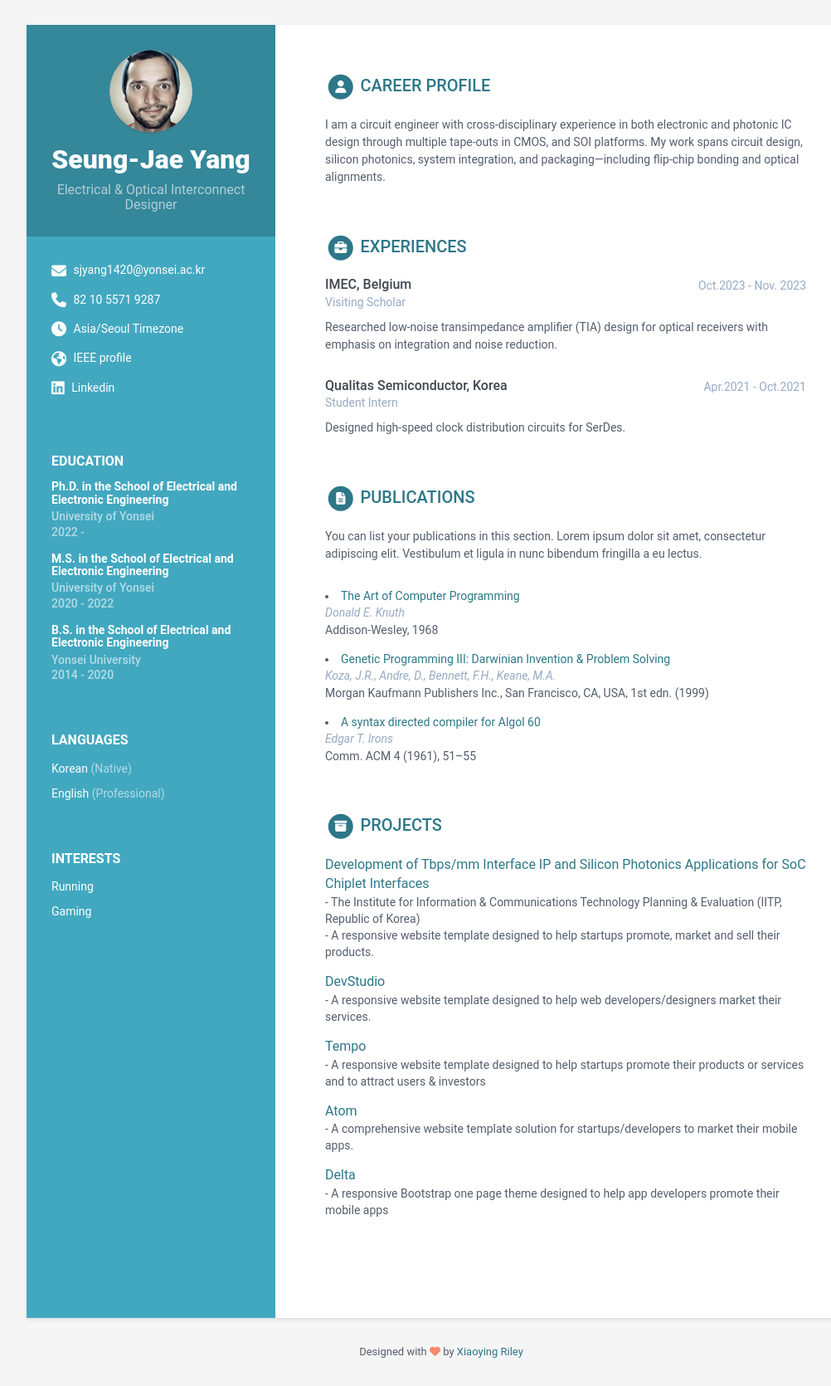
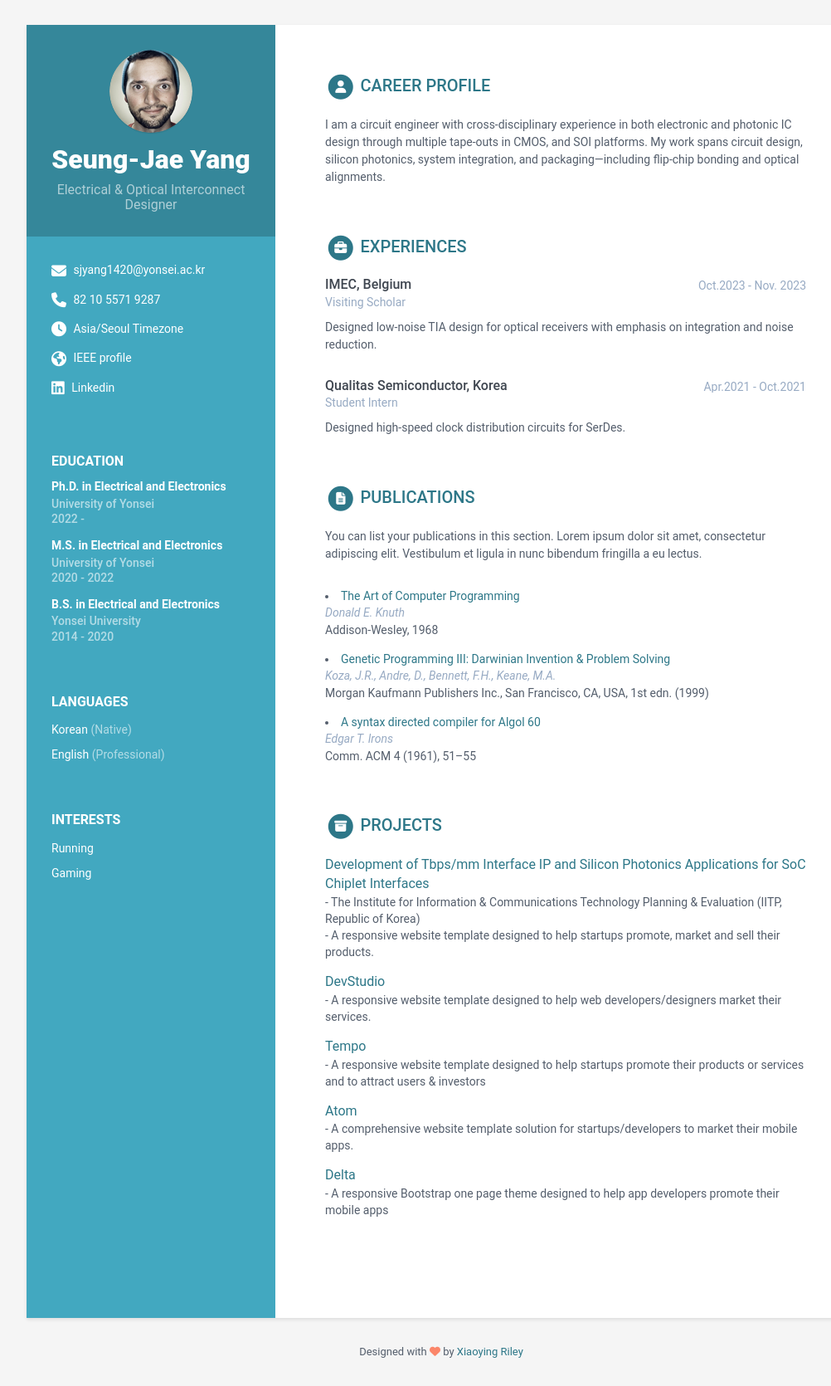
Before and after one commit to sjyang1420/SJ, a Jekyll site: the page built from index.html, in a window 1280 px wide. Shown: the whole page at 83% size, without its empty margins (108-1110 px from the left). Built offline with Jekyll 4.4.1, drawn with Linux system fonts in a browser that asks for light colours.

Commit message:
Update data.yml

```diff
--- a/_data/data.yml
+++ b/_data/data.yml
@@ -56,15 +56,15 @@ career-profile:
 education:
   title: Education
   info:
-  - degree: Ph.D. in the School of Electrical and Electronic Engineering
+  - degree: Ph.D. in Electrical and Electronics
     university: University of Yonsei
     time: 2022 -
 #    details:
-  - degree: M.S. in the School of Electrical and Electronic Engineering
+  - degree: M.S. in Electrical and Electronics
     university: University of Yonsei
     time: 2020 - 2022
 #    details:
-  - degree: B.S. in the School of Electrical and Electronic Engineering
+  - degree: B.S. in Electrical and Electronics
     university: Yonsei University
     time: 2014 - 2020
 #    details:
@@ -76,7 +76,7 @@ experiences:
     time: Oct.2023 - Nov. 2023
     company: IMEC, Belgium
     details: |
-      Researched low-noise transimpedance amplifier (TIA) design for optical receivers with emphasis on integration and noise reduction.
+      Designed low-noise TIA design for optical receivers with emphasis on integration and noise reduction.
   - role: Student Intern
     time: Apr.2021 - Oct.2021
     company: Qualitas Semiconductor, Korea
@@ -131,6 +131,7 @@ projects:
   assignments:
   - title: Development of Tbps/mm Interface IP and Silicon Photonics Applications for SoC Chiplet Interfaces
 #    link: "#hook"
+    time: Apr.2023 – Dec.2025
     funder: The Institute for Information & Communications Technology Planning & Evaluation (IITP, Republic of Korea)
     tagline: "A responsive website template designed to help startups promote, market and sell their products."
 
```
